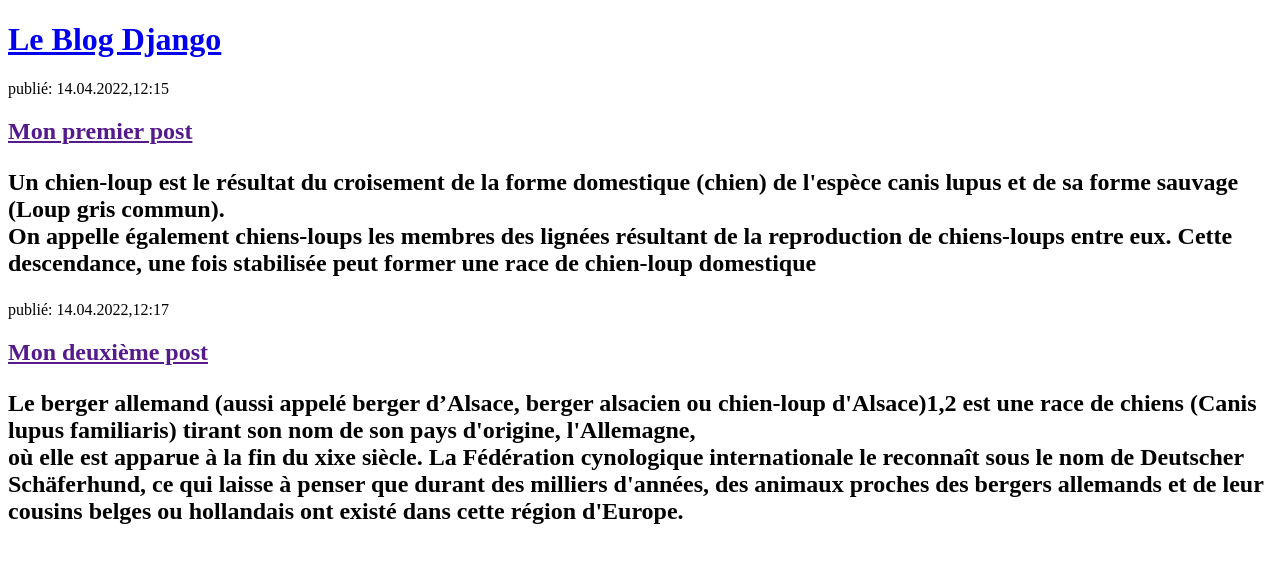
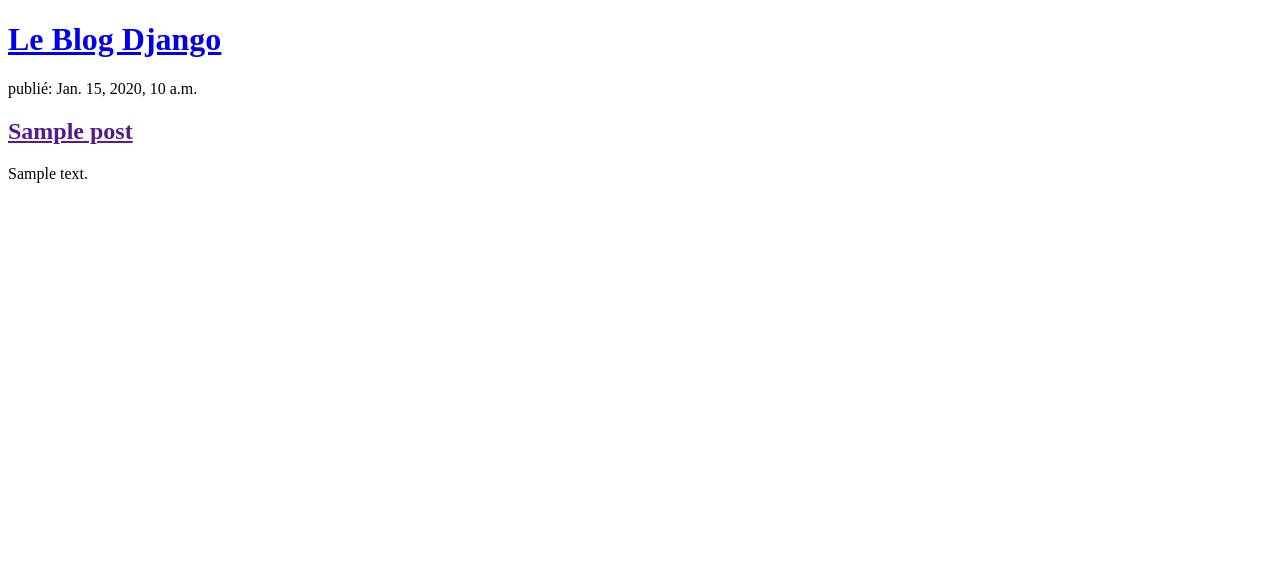
Before and after one commit to anaselhafid/Mon-Premier-Blog, a Django app: page / in a window 1280 px wide. Shown: the top 563 px of the page. Run offline with Django 3.2, Linux system fonts and the light colour scheme; tables that the repository leaves empty hold one stand-in row (values such as "Sample post").

Commit message:
Ajout de la vue et template de post

```diff
--- a/blog/templates/blog/post_list.html
+++ b/blog/templates/blog/post_list.html
@@ -3,16 +3,12 @@
 <head> <title> blog sur Django</title></head>
 <body>
 <header><h1><a href="/">Le Blog Django<a></h1></header>
+{% for post in posts %}
 <article>
-	<time>publié: 14.04.2022,12:15</time>
-	<h2><a href="">Mon premier post</a><h2>
-	<p>Un chien-loup est le résultat du croisement de la forme domestique (chien) de l'espèce canis lupus et de sa forme sauvage (Loup gris commun).<br>On appelle également chiens-loups les membres des lignées résultant de la reproduction de chiens-loups entre eux. Cette descendance, une fois stabilisée peut former une race de chien-loup domestique</p>
+	<time>publié: {{post.published_date}}</time>
+	<h2><a href="">{{post.titre}}</a></h2>
+	<p>{{post.texte}}</p>
 </article>
-<article>
-	<time>publié: 14.04.2022,12:17</time>
-	<h2><a href="">Mon deuxième post</a><h2>
-	<p>Le berger allemand (aussi appelé berger d’Alsace, berger alsacien ou chien-loup d'Alsace)1,2 est une race de chiens (Canis lupus familiaris) tirant son nom de son pays d'origine, l'Allemagne,
-		<br>où elle est apparue à la fin du xixe siècle. La Fédération cynologique internationale le reconnaît sous le nom de Deutscher Schäferhund, ce qui laisse à penser que durant des milliers d'années, des animaux proches des bergers allemands et de leur cousins belges ou hollandais ont existé dans cette région d'Europe.</p>
-</article>
+{% endfor %}
 </body>
 </html>
--- a/blog/views.py
+++ b/blog/views.py
@@ -1,5 +1,7 @@
+from .models import Post
 from django.shortcuts import render
-
+from django.utils import timezone
 # Create your views here.
 def post_list(request):
-	return render(request,'blog/post_list.html',{})
+	posts = Post.objects.filter(published_date__lte=timezone.now()).order_by('published_date')
+	return render(request,'blog/post_list.html',{'posts':posts})
```
